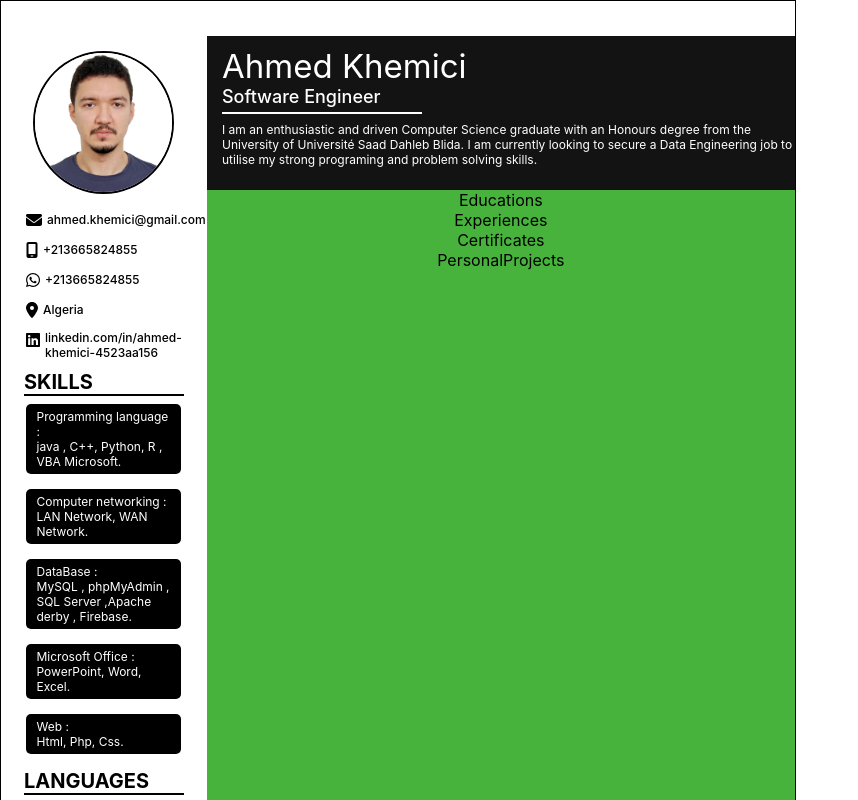
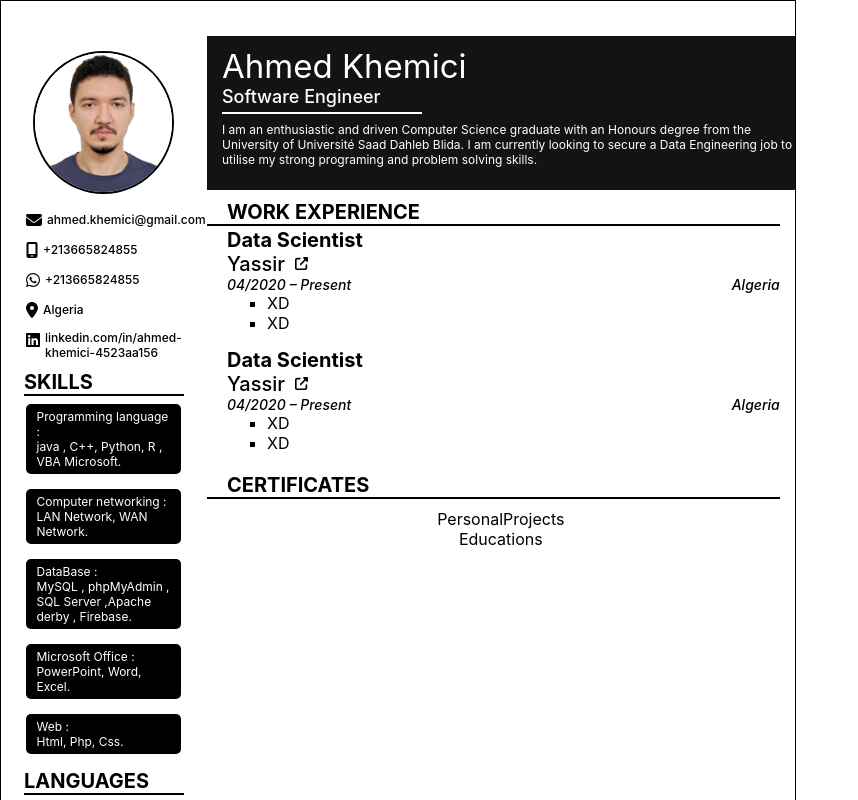
Before and after one commit to AhmedKhemici/cv_maker, a React (Create React App) app: page / in a window 1280 px wide. Shown: the top 800 px of the page, without its empty margins (0-858 px from the left). Built offline with nearby package versions, Linux system fonts and the light colour scheme.

Commit message:
added work experiances

```diff
--- a/src/Components/MainContent/Certificates/Certificates.css
+++ b/src/Components/MainContent/Certificates/Certificates.css
@@ -1,3 +1,20 @@
 .Certificates{
+    margin: 10px 15px 10px 0;
+}
 
+.Certificates>hr{
+    margin-top: 0;
+    margin-bottom: 2px;
+    height: 2px;
+    background-color: black;
+    border: 0px;
 }
+
+.certificates__title{
+    margin-top: 20px;
+    margin-left: 20px;
+    text-align: left;
+    display: block;
+    font-size: 20px;
+    font-weight: bold
+}
--- a/src/Components/MainContent/Certificates/Certificates.js
+++ b/src/Components/MainContent/Certificates/Certificates.js
@@ -3,7 +3,8 @@ import './Certificates.css'
 const Certificates = () => {
   return (
     <div className='Certificates'>
-      Certificates
+      <div className="certificates__title">CERTIFICATES</div>
+      <hr/>
     </div>
   )
 }
--- a/src/Components/MainContent/Experiences/Experiences.css
+++ b/src/Components/MainContent/Experiences/Experiences.css
@@ -1,3 +1,59 @@
 .Experiences{
+    margin: 10px 15px 10px 0;
+}
 
+.Experiences>hr{
+    margin-top: 0;
+    margin-bottom: 2px;
+    height: 2px;
+    background-color: black;
+    border: 0px;
 }
+
+.experiences__title{
+    margin-left: 20px;
+    text-align: left;
+    display: block;
+    font-size: 20px;
+    font-weight: bold
+}
+
+.experiences__experience{
+    margin-left: 20px;
+    text-align: left;
+}
+.experiences__experienceJobTitle{
+    font-size: 20px;
+    font-weight: bold
+}
+.experiences__experienceCompany{
+    display: flex;
+}
+
+.experiences__experienceCompanyName{
+    margin-right: 10px;
+    font-size: 20px;
+    font-weight: 500;
+}
+
+.experiences__experienceCompany>a{
+    align-items: center;
+    font-size: 13px;
+}
+
+.experiences__experienceDateCountry{
+    display: flex;
+    justify-content: space-between;
+    font-size: 14px;
+    font-style: italic;
+    font-weight: 500;
+}
+.experiences__experiencePoints{
+    margin-bottom: 15px;
+    width: 520px;
+}
+
+.experiences__experiencePoints>ul{
+    margin: 0;
+    list-style: square ;
+}
--- a/src/Components/MainContent/Experiences/Experiences.js
+++ b/src/Components/MainContent/Experiences/Experiences.js
@@ -1,9 +1,49 @@
 import './Experiences.css'
+import { FontAwesomeIcon } from '@fortawesome/react-fontawesome'
+import {faUpRightFromSquare} from '@fortawesome/free-solid-svg-icons'
 
-const Experiences = () => {
+const Experiences = (props) => {
+  const experiences = [1,2].map(experience => {
+    return <div className='experiences__experience'>
+      <div className='experiences__experienceJobTitle'>
+        Data Scientist
+        {/* {experience.job_title} */}
+      </div>
+      <div className='experiences__experienceCompany'>
+        <div className='experiences__experienceCompanyName'>
+          Yassir
+        </div>
+        <a href="https://www.google.com/maps/place/YAssir/@36.7333654,3.030695,15z/data=!4m5!3m4!1s0x0:0x1f49bf588abdd99!8m2!3d36.7333654!4d3.030695?hl=fr">
+          <FontAwesomeIcon icon={faUpRightFromSquare} />
+        </a>
+        {/* {experience.company_name} */}
+      </div>
+      <div className='experiences__experienceDateCountry'>
+        <div className='experiences__experienceDate'>
+          04/2020 – Present
+        </div>
+        <div className='experiences__experienceCountry'>
+          Algeria
+        </div>
+        {/* {experience.company_name} */}
+      </div>
+      <div className='experiences__experiencePoints'>
+        <ul>
+        {[1,2].map(points => {
+          return <li>
+              XD
+          </li>
+        })}
+        </ul>
+      </div>
+    </div>
+  })
+
   return (
     <div className='Experiences'>
-      Experiences
+      <div className="experiences__title">WORK EXPERIENCE</div>
+      <hr/>
+      {experiences}
     </div>
   )
 }
--- a/src/Components/MainContent/MainContent.css
+++ b/src/Components/MainContent/MainContent.css
@@ -1,5 +1,4 @@
 .MainContent{
     width: 15.55cm;
     height: 24.15cm;
-    background-color: rgb(71, 179, 61);
 }
--- a/src/Components/MainContent/MainContent.js
+++ b/src/Components/MainContent/MainContent.js
@@ -7,10 +7,10 @@ import './MainContent.css'
 const MainContent = (props) => {
   return (
     <div className='MainContent'>
-        <Educations educations={props.educations}/>
         <Experiences experiences={props.experiences}/>
         <Certificates certificates={props.certificates}/>
         <PersonalProjects personal_projects={props.personal_projects}/>
+        <Educations educations={props.educations}/>
     </div>
   )
 }
```
